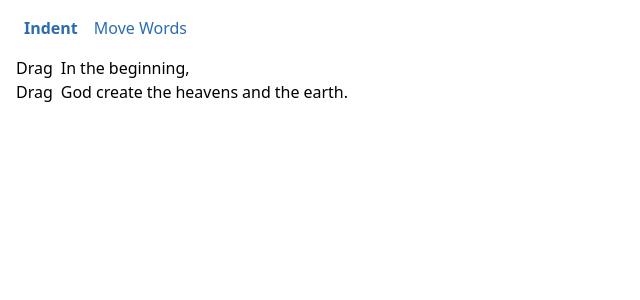
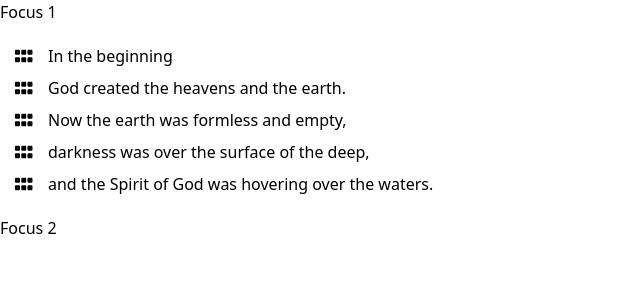
Before and after one commit to arrocke/gnt, a Next.js app: page /phrase in a window 1280 px wide. Shown: the top 300 px of the page, without its empty margins (0-640 px from the left). Built offline with nearby package versions, Linux system fonts and the light colour scheme.

Commit message:
feature: indent and reorder with keyboard and pointer

```diff
--- /dev/null
+++ b/components/phrase/v2/Phrase.tsx
@@ -0,0 +1,102 @@
+import { useRef, useState } from "react"
+import { indentLine, LineMoveDirection, moveLine, PhraseData } from "./phrase-data"
+import PhraseLine from "./PhraseLine"
+
+export interface PhraseProps {
+  phrase: PhraseData
+}
+
+enum FocusState {
+  Idle,
+  Focused,
+  Active
+}
+
+const Phrase: React.FC<PhraseProps> = ({ phrase }) => {
+  const [focusState, setFocusState] = useState(FocusState.Idle)
+  const [lines, setLines] = useState(phrase)
+  const [focusedLineId, setFocusedLine] = useState<number>(0)
+
+  const focusedLineIndex = lines.findIndex(line => line.id === focusedLineId)!
+  const focusedLine = lines[focusedLineIndex]
+
+  return (
+    <div
+      className="py-4"
+      tabIndex={0}
+      onFocus={e =>
+        !e.currentTarget.contains(e.relatedTarget as Node)
+          && setFocusState(e.target === e.currentTarget ? FocusState.Focused : FocusState.Active)
+      }
+      onBlur={e => !e.currentTarget.contains(e.relatedTarget as Node) && setFocusState(FocusState.Idle)}
+      onKeyDown={e => {
+        let handled = true
+        switch(e.key) {
+          case 'Enter':
+            setFocusState(FocusState.Active)
+            break
+          case 'Escape':
+            setFocusState(FocusState.Focused)
+            break
+          case 'ArrowUp':
+            if (focusState === FocusState.Active) {
+              if (e.shiftKey) {
+                setLines(moveLine(lines, { lineId: focusedLineId, index: Math.max(0, focusedLineIndex - 1) }))
+              } else {
+                const index = focusedLineIndex === 0 ? lines.length - 1 : focusedLineIndex - 1
+                setFocusedLine(lines[index].id)
+              }
+            }
+            break
+          case 'ArrowDown':
+            if (focusState === FocusState.Active) {
+              if (e.shiftKey) {
+                setLines(moveLine(lines, { lineId: focusedLineId, index: Math.min(lines.length - 1, focusedLineIndex + 1) }))
+              } else {
+                const index = focusedLineIndex + 1 === lines.length ? 0 : focusedLineIndex + 1
+                setFocusedLine(lines[index].id)
+              }
+            }
+            break
+          case 'ArrowRight':
+            if (focusState === FocusState.Active && e.shiftKey) {
+              setLines(indentLine(lines, { lineId: focusedLineId, indent: focusedLine.indent + 1 }))
+            }
+            break
+          case 'ArrowLeft':
+            if (focusState === FocusState.Active && e.shiftKey) {
+              setLines(indentLine(lines, { lineId: focusedLineId, indent: focusedLine.indent - 1 }))
+            }
+            break
+          case 'Tab':
+            if (focusState === FocusState.Active) {
+              setLines(indentLine(lines, { lineId: focusedLineId, indent: focusedLine.indent + (e.shiftKey ? -1 : 1) }))
+            } else {
+              handled = false
+            }
+            break
+          default:
+            handled = false
+        }
+        if (handled) {
+          e.preventDefault()
+        }
+      }}
+    >
+      {lines.map((line, i) => (
+        <PhraseLine
+          key={line.id}
+          index={i}
+          text={line.text}
+          indent={line.indent}
+          isFocused={focusState === FocusState.Active && line.id === focusedLineId}
+          onIndent={indent => setLines(indentLine(lines, { lineId: line.id, indent }))}
+          onMove={index => setLines(moveLine(lines, { lineId: line.id, index }))}
+          onFocus={() => setFocusedLine(line.id)}
+        />
+      ))}
+    </div>
+  )
+}
+
+export default Phrase
--- /dev/null
+++ b/components/phrase/v2/PhraseLine.tsx
@@ -0,0 +1,136 @@
+import { useEffect, useLayoutEffect, useRef, useState } from "react"
+import { FontAwesomeIcon } from '@fortawesome/react-fontawesome'
+import { LineMoveDirection } from "./phrase-data"
+
+const INDENT_SIZE = 32
+const LINE_HEIGHT = 32
+
+interface PhraseLineProps {
+  text: string
+  index: number,
+  indent: number
+  isFocused: boolean
+  onIndent?(delta: number): void
+  onMove?(delta: number): void
+  onFocus?(): void
+  onBlur?(): void
+}
+
+interface DragState {
+  mouse: { x: number, y: number }
+  indent: number
+  index: number
+}
+
+function createThrottle() {
+  let queued: (() => void) | null = null
+  return (callback: () => void) => {
+    if (!queued) {
+      requestAnimationFrame(() => {
+        const cb = queued!
+        queued = null
+        cb()
+      })
+    }
+    queued = callback
+  }
+}
+
+const throttler = createThrottle()
+
+const PhraseLine: React.FC<PhraseLineProps> = ({ text, index, indent, isFocused, onIndent, onMove, onFocus, onBlur }) => {
+  const [dragState, setDragState] = useState<DragState>()
+
+
+  useEffect(() => {
+    if (dragState) {
+      const moveHandler = (e: PointerEvent) => {
+        if (e.isPrimary) {
+          // console.log(new Date(), e.clientX, e.clientY)
+          const dx = e.clientX - dragState.mouse.x
+          const dy = e.clientY - dragState.mouse.y
+          const dIndent = Math.round(dx / INDENT_SIZE)
+          const dIndex = Math.round(dy / LINE_HEIGHT)
+          const newIndent = dragState.indent + dIndent
+          const newIndex = dragState.index + dIndex
+          // console.log('move', dragState.index, newIndex)
+          if (newIndent !== indent) {
+            onIndent?.(newIndent)
+          }
+          if (newIndex !== index) {
+            onMove?.(newIndex)
+          }
+        }
+      }
+      window.addEventListener('pointermove', moveHandler)
+      return () => {
+        window.removeEventListener('pointermove', moveHandler)
+      }
+    }
+  }, [dragState, indent, index, onIndent, onMove])
+
+  useEffect(() => {
+    if (dragState) {
+      const stopHandler = (e: PointerEvent) =>
+        e.isPrimary && setDragState(undefined)
+      window.addEventListener('pointerup', stopHandler)
+      window.addEventListener('pointercancel', stopHandler)
+      return () => {
+        window.removeEventListener('pointerup', stopHandler)
+        window.removeEventListener('pointercancel', stopHandler)
+      }
+    }
+  }, [dragState])
+
+  return (
+    <div>
+      <div
+        className="relative flex h-8 items-center focus:outline-none"
+        style={{ paddingLeft: INDENT_SIZE * indent}}
+        tabIndex={-1}
+        onFocus={e => {
+          if (!e.currentTarget.contains(e.relatedTarget as Node)) {
+            onFocus?.()
+          }
+        }}
+        onBlur={e => {
+          if (!e.currentTarget.contains(e.relatedTarget as Node)) {
+            onBlur?.()
+          }
+        }}
+      >
+        <div
+          className={`
+            absolute inset-0 z-0
+            ${isFocused ? 'bg-gray-400' : ''}
+          `}
+        />
+        <div
+          className={`
+            w-12 h-12 flex items-center justify-center z-10
+            cursor-pointer select-none scroll-none
+          `}
+          onPointerDown={e => {
+            if (e.isPrimary) {
+              console.log('start')
+              setDragState({
+                mouse: { x: e.clientX, y: e.clientY },
+                indent,
+                index
+              })
+            }
+          }}
+        >
+          <FontAwesomeIcon className="text-xl" icon="grip-horizontal" />
+        </div>
+        <div
+          className={`flex items-center z-10 pr-3`}
+        >
+          {text}
+        </div>
+      </div>
+    </div>
+  )
+}
+
+export default PhraseLine
--- /dev/null
+++ b/components/phrase/v2/phrase-data.tsx
@@ -0,0 +1,43 @@
+import produce, { Draft } from "immer"
+
+export interface PhraseLine {
+  id: number
+  text: string
+  indent: number
+}
+
+export type PhraseData = PhraseLine[]
+
+export interface IndentLineAction {
+  lineId: number
+  indent: number
+}
+
+export const indentLine = produce((lines: Draft<PhraseData>, { lineId, indent }: IndentLineAction) => {
+  const originalLine = lines.find(line => line.id === lineId)
+  if (!originalLine) {
+    throw new Error(`No line with id ${lineId}`)
+  }
+  originalLine.indent = Math.max(0, indent)
+})
+
+export enum LineMoveDirection {
+  Up,
+  Down
+}
+
+export interface MoveLineAction {
+  lineId: number,
+  index: number
+}
+
+export const moveLine = produce((lines: Draft<PhraseData>, { lineId, index }: MoveLineAction) => {
+  const lineIndex = lines.findIndex(line => line.id === lineId)
+  if (lineIndex < 0) {
+    throw new Error(`No line with id ${lineId}`)
+  }
+  const correctedIndex = Math.max(0, Math.min(lines.length - 1, index))
+  const originalLine = lines[lineIndex]
+  lines.splice(lineIndex, 1)
+  lines.splice(correctedIndex, 0, originalLine)
+})
--- a/package.json
+++ b/package.json
@@ -12,6 +12,9 @@
   "author": "",
   "license": "ISC",
   "dependencies": {
+    "@fortawesome/fontawesome-svg-core": "^1.2.34",
+    "@fortawesome/free-solid-svg-icons": "^5.15.2",
+    "@fortawesome/react-fontawesome": "^0.1.14",
     "@popperjs/core": "2.4.4",
     "monk": "7.3.3",
     "next": "9.5.2",
--- a/pages/_app.tsx
+++ b/pages/_app.tsx
@@ -2,6 +2,10 @@ import '../styles/index.css'
 import type { AppProps } from 'next/app'
 import { ReactQueryDevtools } from 'react-query-devtools'
 import { QueryClient, QueryClientProvider } from 'react-query'
+import { library } from '@fortawesome/fontawesome-svg-core'
+import { faGripHorizontal } from '@fortawesome/free-solid-svg-icons'
+
+library.add(faGripHorizontal)
 
 const queryClient = new QueryClient()
 
--- a/pages/phrase/index.tsx
+++ b/pages/phrase/index.tsx
@@ -1,18 +1,42 @@
-import Phrase from "../../components/phrase/v1/Phrase"
+import Phrase from "../../components/phrase/v2/Phrase"
 
 const phrase = [
   {
-    text: 'In the beginning,',
+    id: 0,
+    text: 'In the beginning',
     indent: 0
   },
   {
-    text: 'God create the heavens and the earth.',
+    id: 1,
+    text: 'God created the heavens and the earth.',
+    indent: 0
+  },
+  {
+    id: 2,
+    text: 'Now the earth was formless and empty,',
+    indent: 0
+  },
+  {
+    id: 3,
+    text: 'darkness was over the surface of the deep,',
+    indent: 0
+  },
+  {
+    id: 4,
+    text: 'and the Spirit of God was hovering over the waters.',
     indent: 0
   }
 ]
 
 const PhrasePage: React.FC = () => {
-  return <Phrase phrase={phrase} />
+
+  return (
+    <div>
+      <button>Focus 1</button>
+      <Phrase phrase={phrase} />
+      <button>Focus 2</button>
+    </div>
+  )
 }
 
 export default PhrasePage
--- a/styles/index.css
+++ b/styles/index.css
@@ -8,3 +8,7 @@
 
 @tailwind components;
 @tailwind utilities;
+
+.scroll-none {
+  touch-action: none;
+}
```
Also changed, not shown: 1 other file (tests, documents, lock files or other folders).
